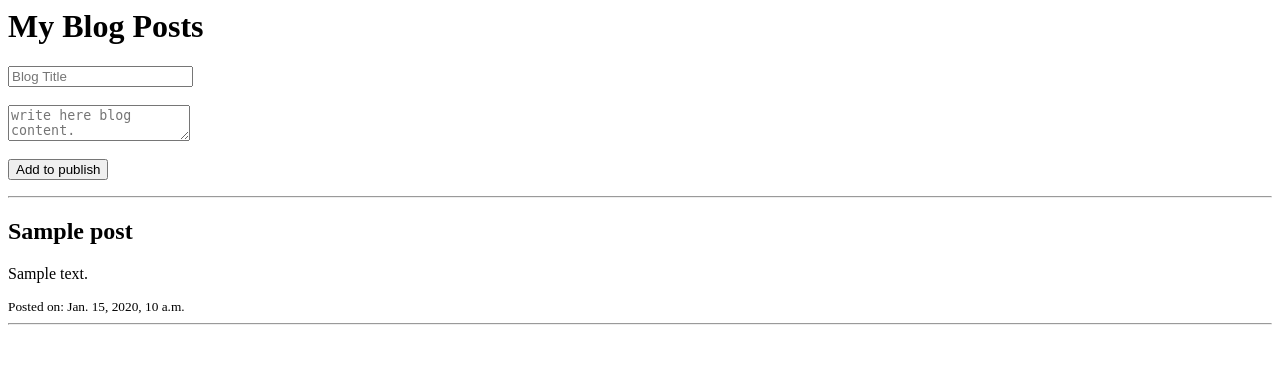
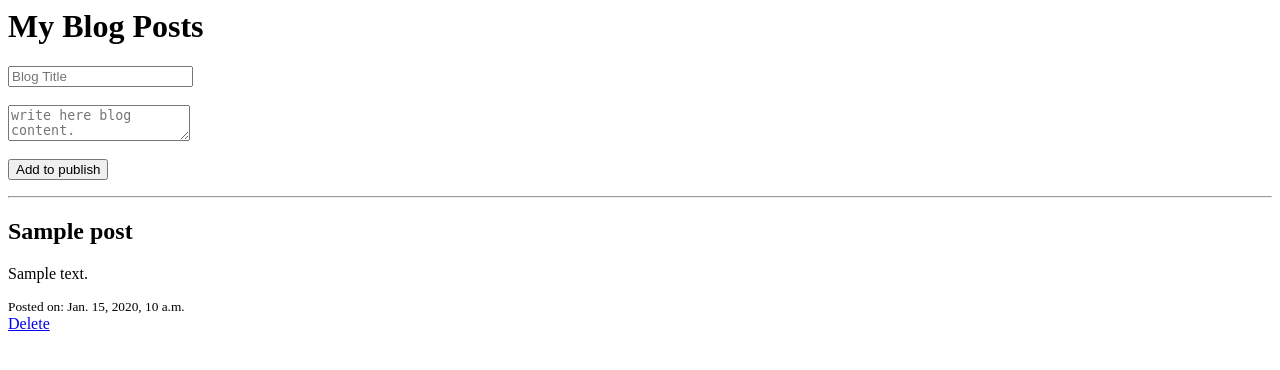
Before and after one commit to umarmiraj44/Blog-webapp, a Django app: page / in a window 1280 px wide. Shown: the top 370 px of the page. Run offline with Django 5.2, Linux system fonts and the light colour scheme; tables that the repository leaves empty hold one stand-in row (values such as "Sample post").

Commit message:
blog delete added

```diff
--- a/blogproject/blog/templates/blog.html
+++ b/blogproject/blog/templates/blog.html
@@ -20,7 +20,9 @@
         <p>{{ post.content }}</p>
         <small>Posted on: {{ post.on_time }}</small>
 
-        <hr>
+        <br>
+        <a href="{% url 'postdelete' post.id %}">Delete</a>
+
     </div>
 {% empty %}
     <p>There is no post</p>
--- a/blogproject/blog/urls.py
+++ b/blogproject/blog/urls.py
@@ -3,4 +3,5 @@ from . import views
 
 urlpatterns = [
     path('',views.post_list,name='postlist'),
+    path('delete/<int:postid>',views.postdelete,name='postdelete'),
 ]
--- a/blogproject/blog/views.py
+++ b/blogproject/blog/views.py
@@ -17,3 +17,8 @@ def post_list(request):
 
     posts = Post.objects.all()
     return render(request, 'blog.html', {'posts': posts})
+
+def postdelete(request,postid):
+    post=Post.objects.get(id=postid)
+    post.delete()
+    return redirect('postlist')
```
